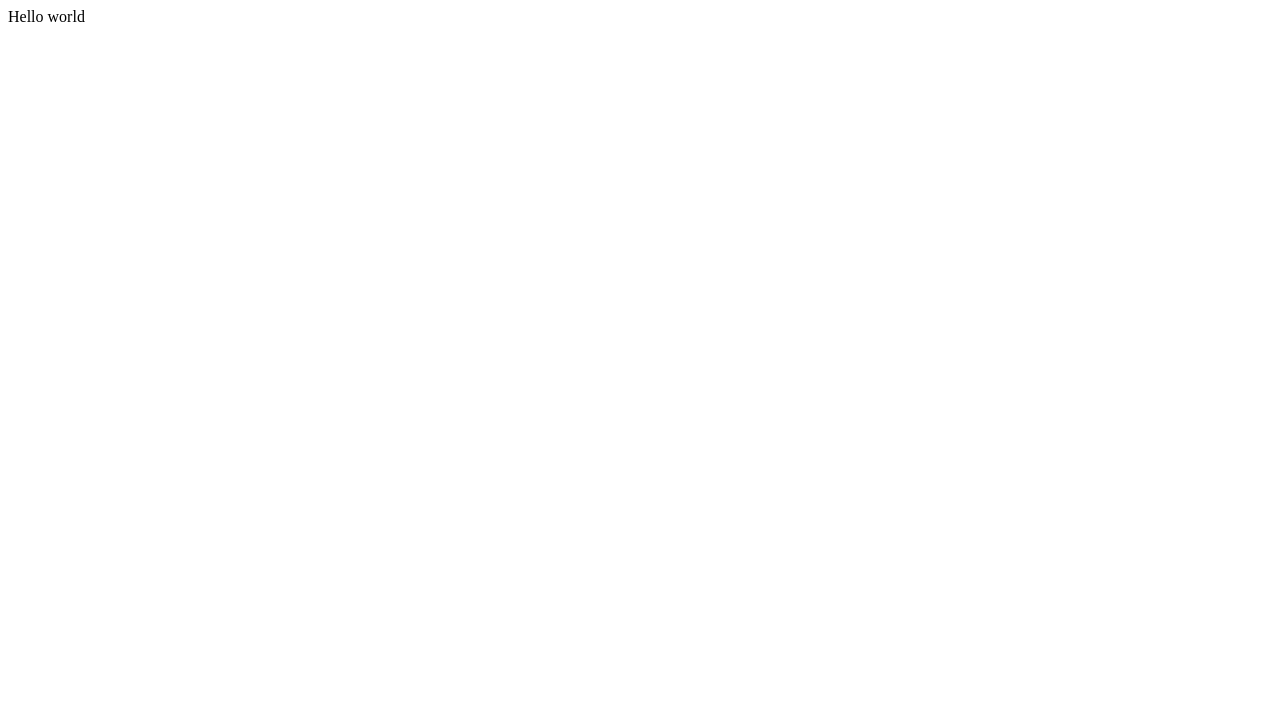
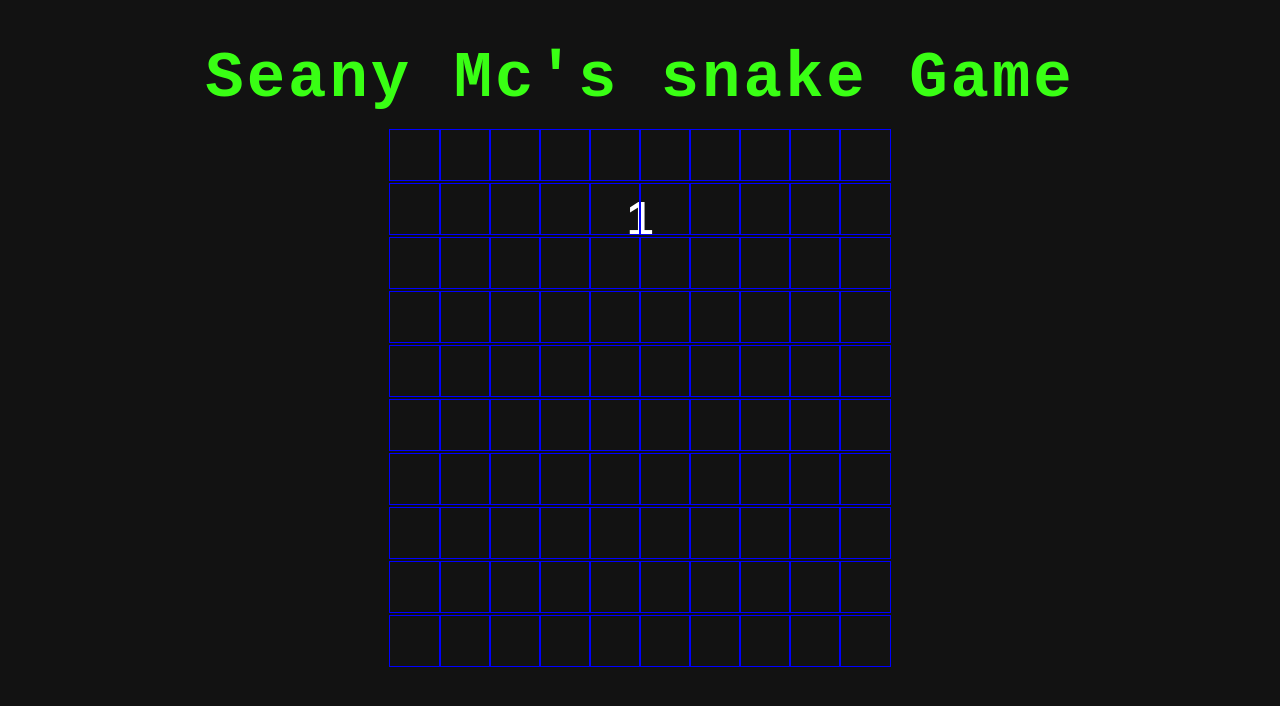
Before and after one commit to SeanMcElroy97/snakegame, a React (Create React App) app: page / in a window 1280 px wide. Shown: the top 706 px of the page. Built offline with nearby package versions, Linux system fonts and the light colour scheme.

Commit message:
Made the board

```diff
--- a/src/App.css
+++ b/src/App.css
@@ -1,38 +1,48 @@
-.App {
-  text-align: center;
+body {
+  background: #121212;
 }
 
-.App-logo {
-  height: 40vmin;
-  pointer-events: none;
+.title {
+  color: #39ff14;
+  font-family: "Courier New", monospace;
+  letter-spacing: 3px;
 }
 
-@media (prefers-reduced-motion: no-preference) {
-  .App-logo {
-    animation: App-logo-spin infinite 20s linear;
-  }
+.titleContainer {
+  text-align: center;
+  font-size: 2rem;
 }
 
-.App-header {
-  background-color: #282c34;
-  min-height: 100vh;
-  display: flex;
-  flex-direction: column;
-  align-items: center;
-  justify-content: center;
-  font-size: calc(10px + 2vmin);
+/* Counter */
+
+.Counter {
+  text-align: center;
   color: white;
+  font-family: Arial, sans-serif;
+  font-size: 3rem;
+  transform: translate(0%, 60%);
 }
 
-.App-link {
-  color: #61dafb;
+/* Board */
+
+.boardContainer {
+  /* display: flex; */
+  position: absolute;
+  left: 50%;
+  top: 50%;
+  transform: translate(-50%, -50%);
 }
 
-@keyframes App-logo-spin {
-  from {
-    transform: rotate(0deg);
-  }
-  to {
-    transform: rotate(360deg);
-  }
+.board {
+  outline: 2px solid blue;
 }
+
+.row {
+}
+
+.cell {
+  width: 50px;
+  height: 50px;
+  outline: 1px solid blue;
+  display: inline-block;
+}
--- a/src/App.js
+++ b/src/App.js
@@ -1,9 +1,16 @@
 
 import './App.css';
+import Board from './components/Board'
+import Counter from './components/Counter';
+import Header from './components/Header'
 
 function App() {
   return (
-    <diV>Hello world</diV>
+    <>
+    <Header/>
+    <Counter/>
+    <Board/>
+    </>
   )
 }
 
--- /dev/null
+++ b/src/components/Board.jsx
@@ -0,0 +1,22 @@
+import React, {useState} from 'react'
+
+export default function Board() {
+    const BOARD_SIZE = 10
+    const [board, setBoard]= useState(new Array(BOARD_SIZE).fill(0).map(row => new Array(BOARD_SIZE).fill(0)))
+
+    for (let row in board){
+        console.log(row[0])
+    }
+    return (
+        <div className="boardContainer">
+            {board.map((row, index)=>(
+                <div key={index} className="row">{
+                    row.map((cell, cell_index)=>(
+                        <div key={cell_index} className="cell"></div>
+                    ))
+                }
+                </div>
+            ))}
+        </div>
+    )
+}
--- /dev/null
+++ b/src/components/Counter.jsx
@@ -0,0 +1,9 @@
+import React from 'react'
+
+export default function Counter() {
+    return (
+        <div>
+            <h2 className="Counter">1</h2>
+        </div>
+    )
+}
--- /dev/null
+++ b/src/components/Header.jsx
@@ -0,0 +1,9 @@
+import React from 'react'
+
+export default function Header() {
+    return (
+        <div className="titleContainer">
+            <h1 className="title">Seany Mc's snake Game</h1>
+        </div>
+    )
+}
--- /dev/null
+++ b/src/random_food_location.js
@@ -0,0 +1,3 @@
+function randomNumber(min, max){
+    return Math.floor(Math.random() *(max-min +1) +min)
+}
```
Also changed, not shown: 1 other file (tests, documents, lock files or other folders).
